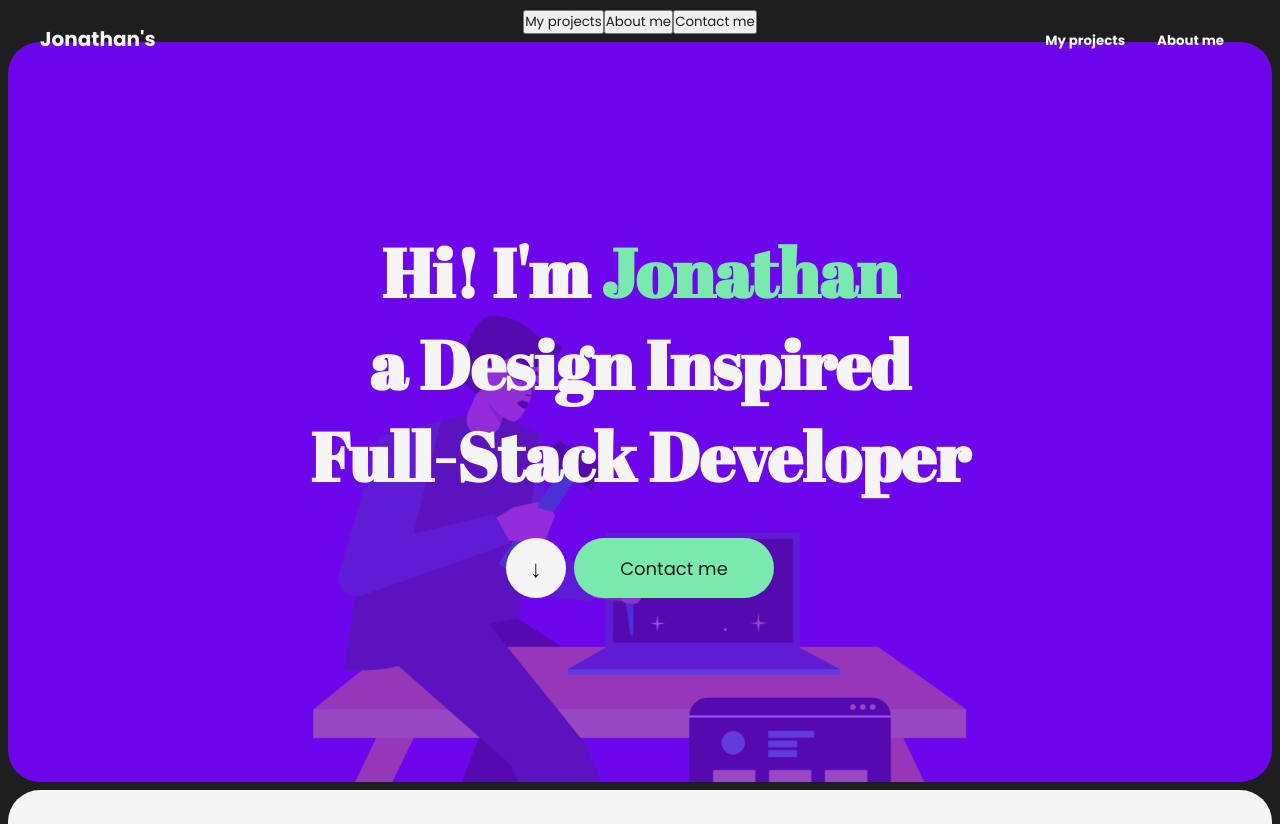
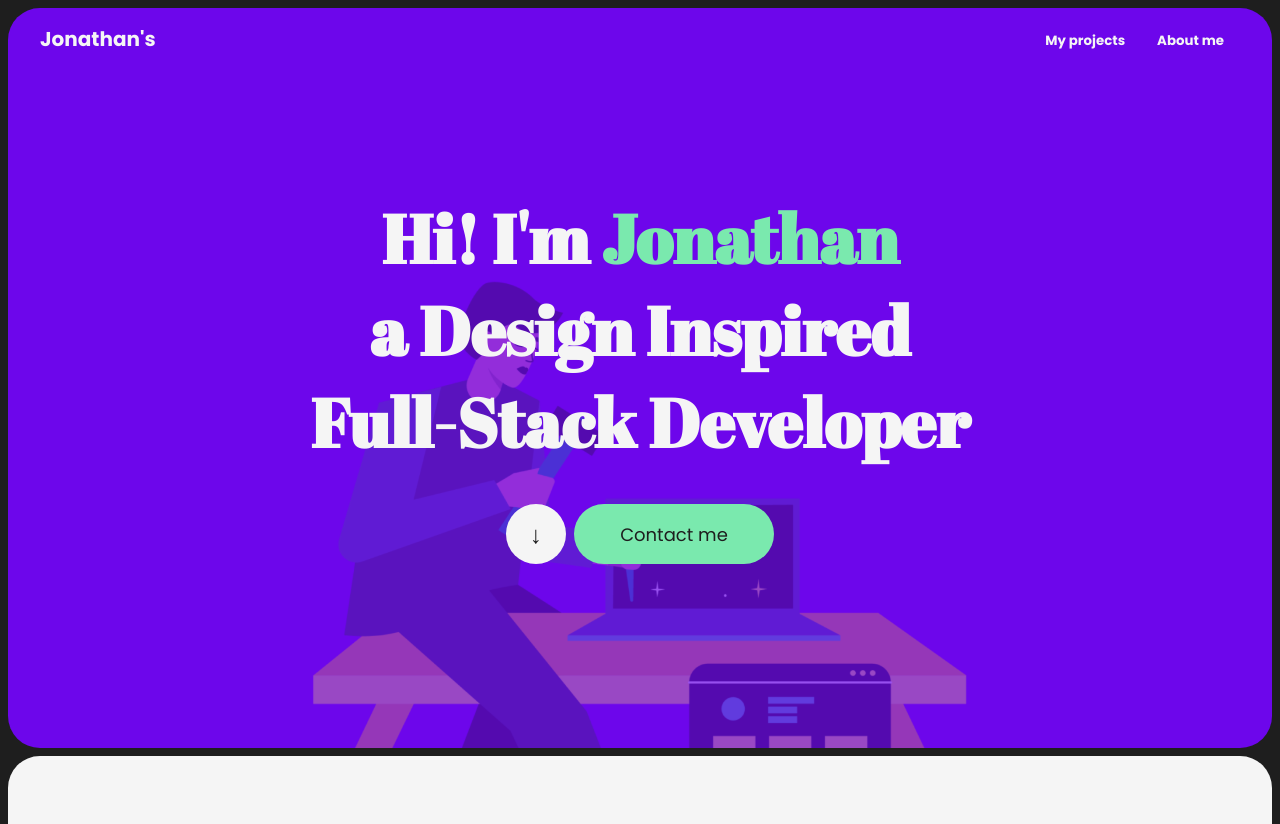
Before and after one commit to Wztrbrg/portfolio, a React (Create React App) app: page / in a window 1280 px wide. Shown: the top 824 px of the page. Built offline with nearby package versions, Linux system fonts and the light colour scheme.

Commit message:
fixed a bug where mobile menu was showing on desktop

```diff
--- a/src/assets/style/components/ContactSection.scss
+++ b/src/assets/style/components/ContactSection.scss
@@ -24,7 +24,7 @@
       align-items: center;
       gap: 20px;
       border: 4px solid $nearblack;
-      border-radius: 16px;
+      border-radius: 24px;
       box-shadow: 6px 6px $nearblack;
       width: 60%;
       padding: 30px;
--- a/src/components/NavBar.jsx
+++ b/src/components/NavBar.jsx
@@ -59,13 +59,15 @@ function NavBar({ scrollToHero, scrollToProjects, scrollToAbout, scrollToContact
           )}
         </nav>
       </header>
-      <nav className={isMobile ? `mobile-nav ${isOpen ? 'open' : ''}` : ''}>
+      {isMobile && (
+        <nav className={isOpen ? 'mobile-nav open' : 'mobile-nav'}>
           <ul>
             <button onClick={scrollToProjects} className="nav-item">My projects</button>
             <button onClick={scrollToAbout} className="nav-item">About me</button>
             <button onClick={scrollToContact} className="nav-btn">Contact me</button>
           </ul>
         </nav>
+      )}
     </>
   )
 }
```
Lines whose indentation alone changed are shown as unchanged.
